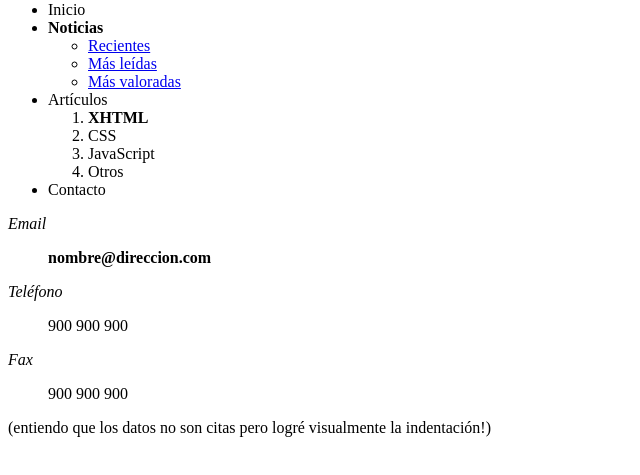
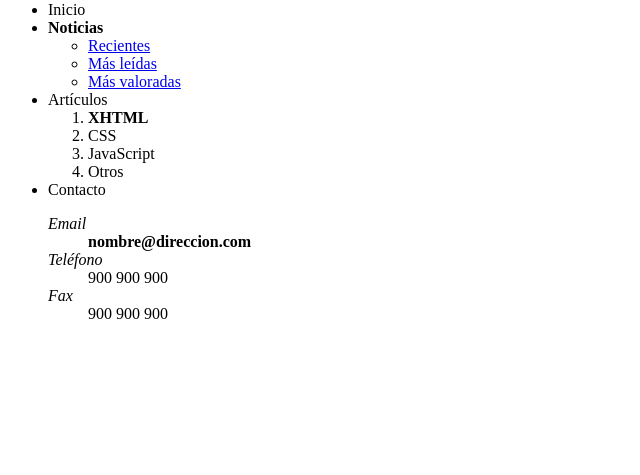
Before and after one commit to DianaUruguay/cursohtml, a plain HTML site: page clase07/ejercicio6.html in a window 1280 px wide. Shown: the part 79-554 px from the top of the page, without its empty margins (0-640 px from the left). Drawn offline with Linux system fonts and the light colour scheme.

Commit message:
correcciones en ejercicio6

```diff
--- a/clase07/ejercicio6.html
+++ b/clase07/ejercicio6.html
@@ -38,15 +38,15 @@
                 <li>Otros</li>
             </ol>
         </li>
-        <li>Contacto</li>
+        <li>Contacto<dl>
+            <dt><em>Email</em></dt>
+            <dd><strong>nombre@direccion.com</strong></dd>
+            <dt><em>Teléfono</em></dt>
+            <dd>900 900 900</dd>
+            <dt><em>Fax</em></dt>
+            <dd>900 900 900</dd>
+        </dl></li>
     </ul>
-    <em>Email</em>
-    <blockquote><strong>nombre@direccion.com</strong></blockquote>
-    <em>Teléfono</em>
-    <blockquote>900 900 900</blockquote>
-    <em>Fax</em>
-    <blockquote>900 900 900</blockquote>
+
 </body>
-<p>(entiendo que los datos no son citas pero logré visualmente la indentación!)</p>
-
 </html>
```
